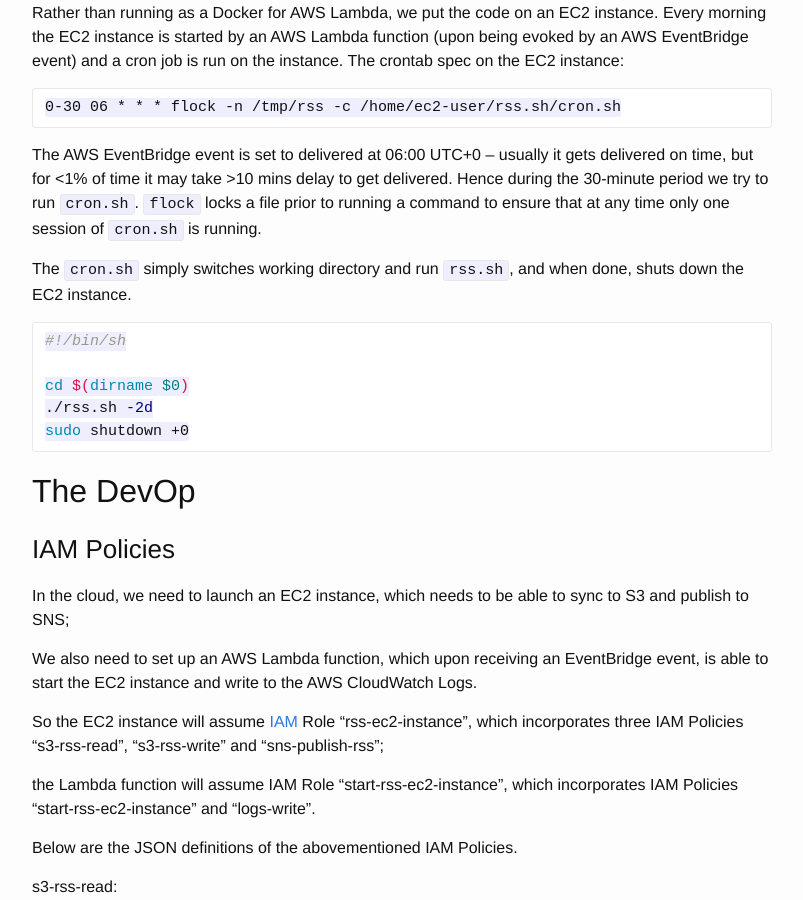
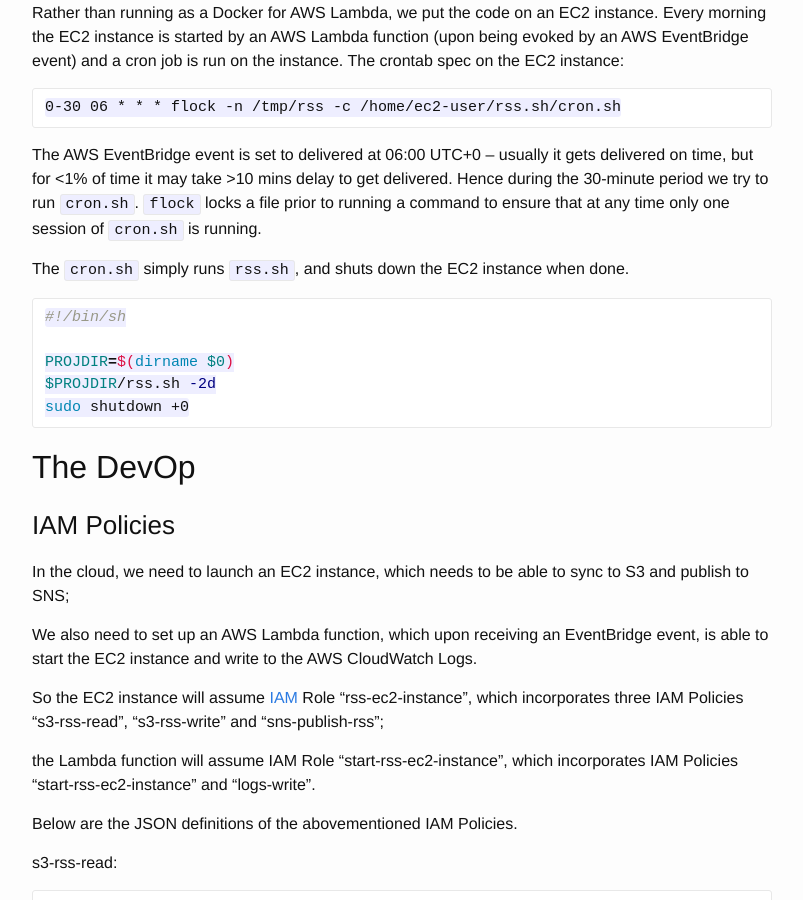
Before and after one commit to jli05/jli05.github.io, a Jekyll site: the page built from _posts/2023-04-22-rss.sh.md, in a window 1280 px wide and 900 px high, scrolled down 495 px. Shown: the whole window, without its empty margins (238-1041 px from the left). Built offline with Jekyll 4.4.1, drawn with Linux system fonts in a browser that asks for light colours.

Commit message:
make pwd-free

````diff
--- a/_posts/2023-04-22-rss.sh.md
+++ b/_posts/2023-04-22-rss.sh.md
@@ -19,13 +19,13 @@
 
 The AWS EventBridge event is set to delivered at 06:00 UTC+0 -- usually it gets delivered on time, but for <1% of time it may take >10 mins delay to get delivered. Hence during the 30-minute period we try to run `cron.sh`. `flock` locks a file prior to running a command to ensure that at any time only one session of `cron.sh` is running.
 
-The `cron.sh` simply switches working directory and run `rss.sh`, and when done, shuts down the EC2 instance.
+The `cron.sh` simply runs `rss.sh`, and shuts down the EC2 instance when done.
 
 ```sh
 #!/bin/sh
 
-cd $(dirname $0)
-./rss.sh -2d
+PROJDIR=$(dirname $0)
+$PROJDIR/rss.sh -2d
 sudo shutdown +0
 ```
 
````
